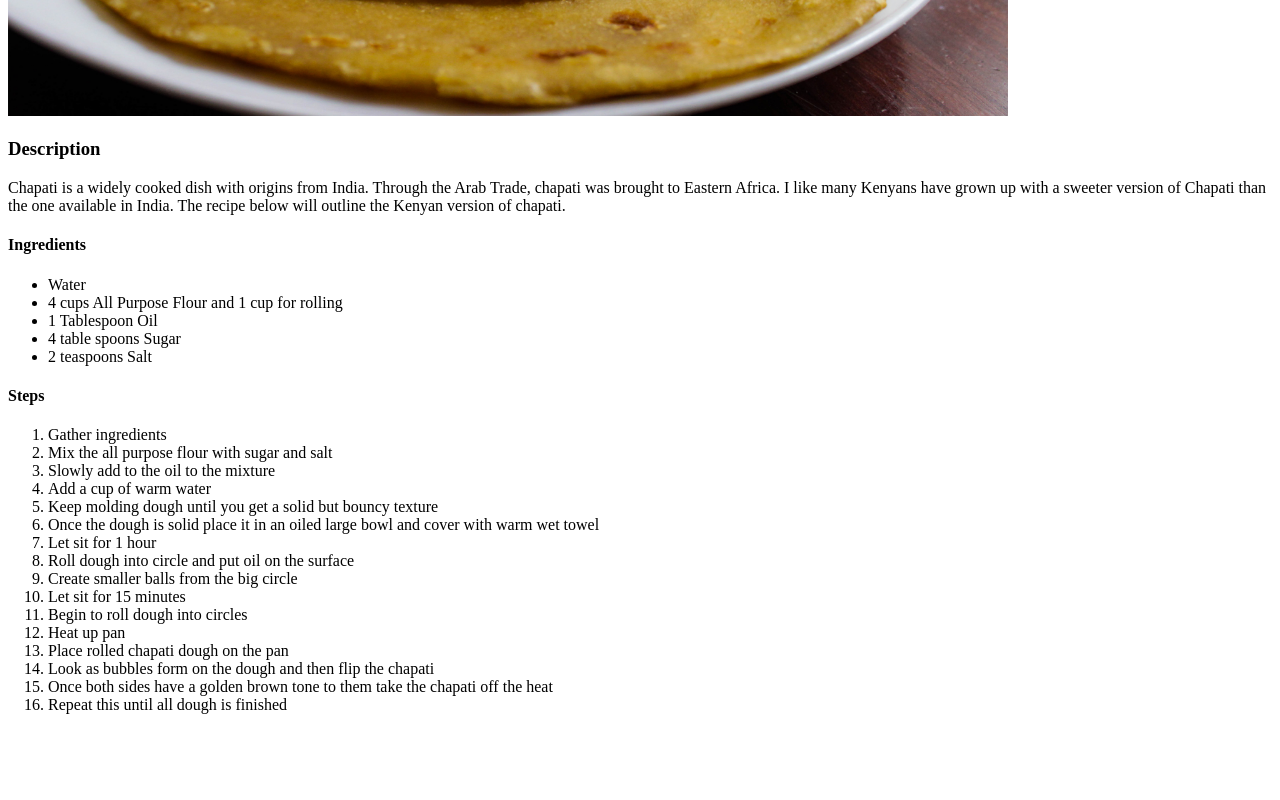
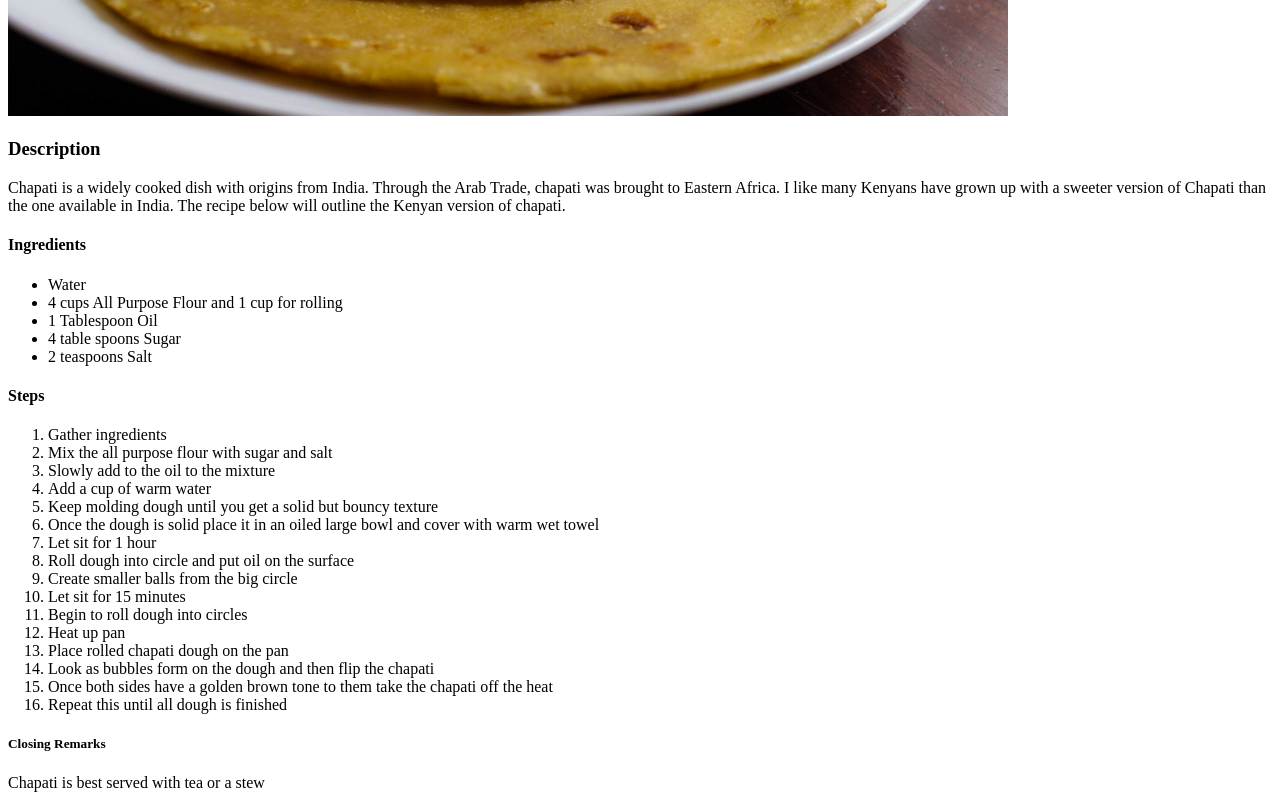
Before and after one commit to peacekokok/odin-recipes, a plain HTML site: page recipes/chapati.html in a window 1280 px wide. Shown: the part 400-1200 px from the top of the page. Before the commit the page ends 1130 px from the top, so only its background shows below. Drawn offline with Linux system fonts and the light colour scheme.

Commit message:
Added a closing remarks section fixed the unordered list for chapati.html

```diff
--- a/recipes/chapati.html
+++ b/recipes/chapati.html
@@ -47,7 +47,8 @@
 
 
             </ol>
-
+            <h5>Closing Remarks</h5>
+            Chapati is best served with tea or a stew
 
     </body>
 </html>
```
